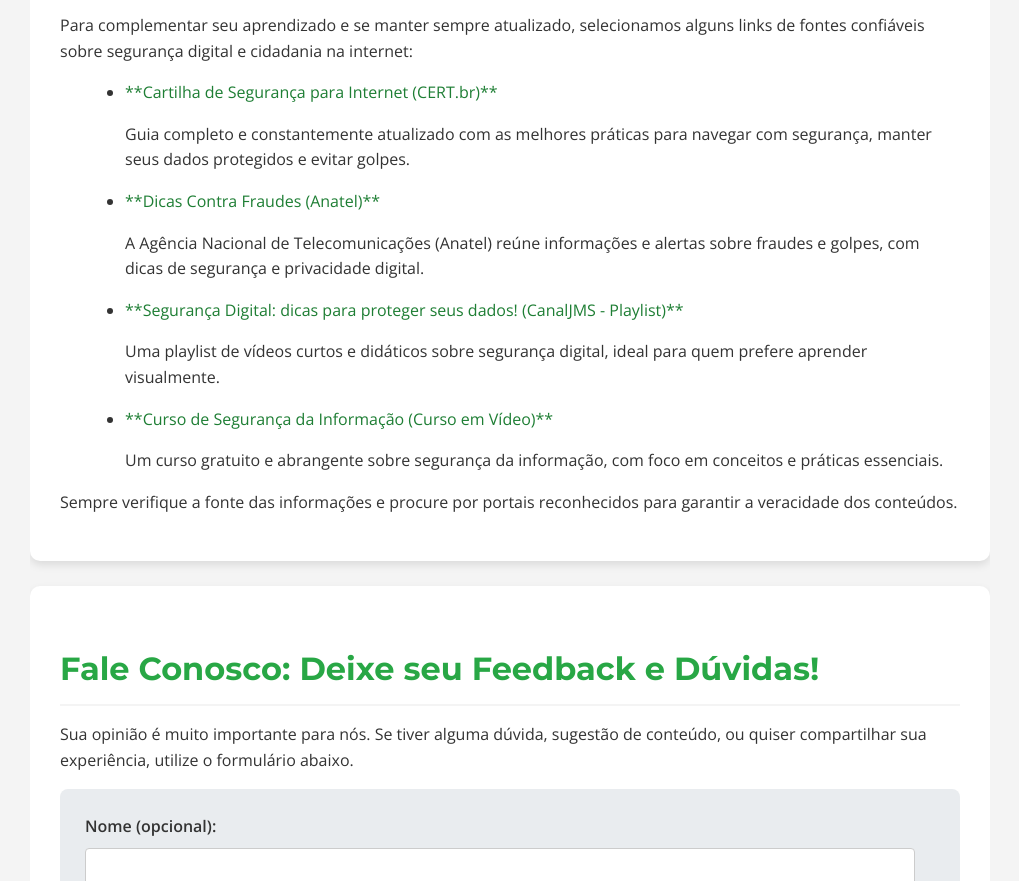
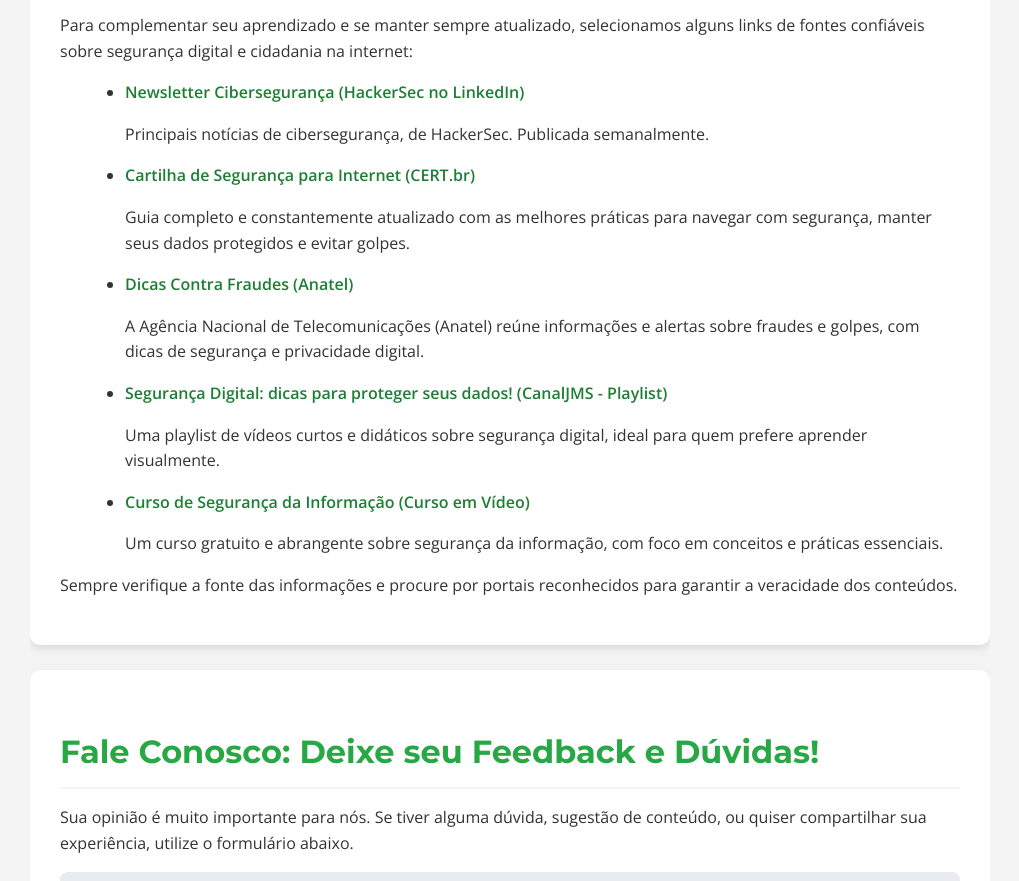
Before and after one commit to Wallaze/Projeto-de-Extens-o-I, a plain HTML site: page index.html in a window 1280 px wide. Shown: the part 4161-5042 px from the top of the page, without its empty margins (130-1149 px from the left). Drawn offline with nearby package versions, Linux system fonts and the light colour scheme.

Commit message:
Update index.html
Add link da HackerSec
Alteração da apresentação dos links úteis
Add comentários sobre o Javascript, respondendo às algumas dúvidas sobre o quiz e noções sobre o Algoritmo de FisherYates

```diff
--- a/index.html
+++ b/index.html
@@ -318,19 +318,23 @@
             <p>Para complementar seu aprendizado e se manter sempre atualizado, selecionamos alguns links de fontes confiáveis sobre segurança digital e cidadania na internet:</p>
             <ul>
                 <li>
-                    <a href="https://cartilha.cert.br/" target="_blank">**Cartilha de Segurança para Internet (CERT.br)**</a>
+                    <a href="https://www.linkedin.com/newsletters/newsletter-ciberseguran%25C3%25A7a-7051941591984353281/" target="blank"><strong>Newsletter Cibersegurança (HackerSec no LinkedIn)</strong></a>
+                    <p>Principais notícias de cibersegurança, de HackerSec. Publicada semanalmente.</p>
+                </li>
+                <li>
+                    <a href="https://cartilha.cert.br/" target="_blank"><strong>Cartilha de Segurança para Internet (CERT.br)</strong></a>
                     <p>Guia completo e constantemente atualizado com as melhores práticas para navegar com segurança, manter seus dados protegidos e evitar golpes.</p>
                 </li>
                 <li>
-                    <a href="https://www.gov.br/anatel/pt-br/assuntos/dicas-contra-fraudes" target="_blank">**Dicas Contra Fraudes (Anatel)**</a>
+                    <a href="https://www.gov.br/anatel/pt-br/assuntos/dicas-contra-fraudes" target="_blank"><strong>Dicas Contra Fraudes (Anatel)</strong></a>
                     <p>A Agência Nacional de Telecomunicações (Anatel) reúne informações e alertas sobre fraudes e golpes, com dicas de segurança e privacidade digital.</p>
                 </li>
                 <li>
-                    <a href="https://www.youtube.com/playlist?list=PLtH60_oA534yG-5m309l6bB6S61R-4s" target="_blank">**Segurança Digital: dicas para proteger seus dados! (CanalJMS - Playlist)**</a>
+                    <a href="https://www.youtube.com/playlist?list=PLtH60_oA534yG-5m309l6bB6S61R-4s" target="_blank"><strong>Segurança Digital: dicas para proteger seus dados! (CanalJMS - Playlist)</strong></a>
                     <p>Uma playlist de vídeos curtos e didáticos sobre segurança digital, ideal para quem prefere aprender visualmente.</p>
                 </li>
                 <li>
-                    <a href="https://www.youtube.com/playlist?list=PLHz_Arekwlmy5Y4wL-sI_0tQ4x2wYV6oN" target="_blank">**Curso de Segurança da Informação (Curso em Vídeo)**</a>
+                    <a href="https://www.youtube.com/playlist?list=PLHz_Arekwlmy5Y4wL-sI_0tQ4x2wYV6oN" target="_blank"><strong>Curso de Segurança da Informação (Curso em Vídeo)</strong></a>
                     <p>Um curso gratuito e abrangente sobre segurança da informação, com foco em conceitos e práticas essenciais.</p>
                 </li>
             </ul>
@@ -462,10 +466,12 @@
         let currentQuizQuestions = [];
         const numberOfQuestions = 2; // Quantas perguntas exibir no quiz
 
+        // O Algoritmo de Fisher-Yates embaralha os elementos de um array de forma justa
+        // Percorre o array de trás pra frente, trocando cada elemento por outro em posição aleatória
         function shuffleArray(array) {
             for (let i = array.length - 1; i > 0; i--) {
-                const j = Math.floor(Math.random() * (i + 1));
-                [array[i], array[j]] = [array[j], array[i]];
+                const j = Math.floor(Math.random() * (i + 1)); // Gera um índice aleatório entre 0 e i (inclusive)
+                [array[i], array[j]] = [array[j], array[i]]; // Trocas os elementos nas posições i e j
             }
             return array;
         }
@@ -475,8 +481,11 @@
             quizDiv.innerHTML = ''; // Limpa perguntas anteriores
             document.getElementById('quiz-results').innerHTML = ''; // Limpa resultados
 
+            // Cria uma cópia embaralhada das perguntas e seleciona apenas as 'numberOfQuestions' primeiras
+            // O Algoritmo de Fisher-Yates aplicado no array copiado [...quizQuestions] para não alterar o original
             currentQuizQuestions = shuffleArray([...quizQuestions]).slice(0, numberOfQuestions);
 
+            // Para cada pergunta sorteada, cria o HTML com a pergunta e as opções
             currentQuizQuestions.forEach((q, index) => {
                 const questionHtml = `
                     <div class="quiz-question">
@@ -491,7 +500,7 @@
                         `).join('')}
                     </div>
                 `;
-                quizDiv.innerHTML += questionHtml;
+                quizDiv.innerHTML += questionHtml; // Adiciona o HTML da pergunta ao container principal
             });
         }
 
```
